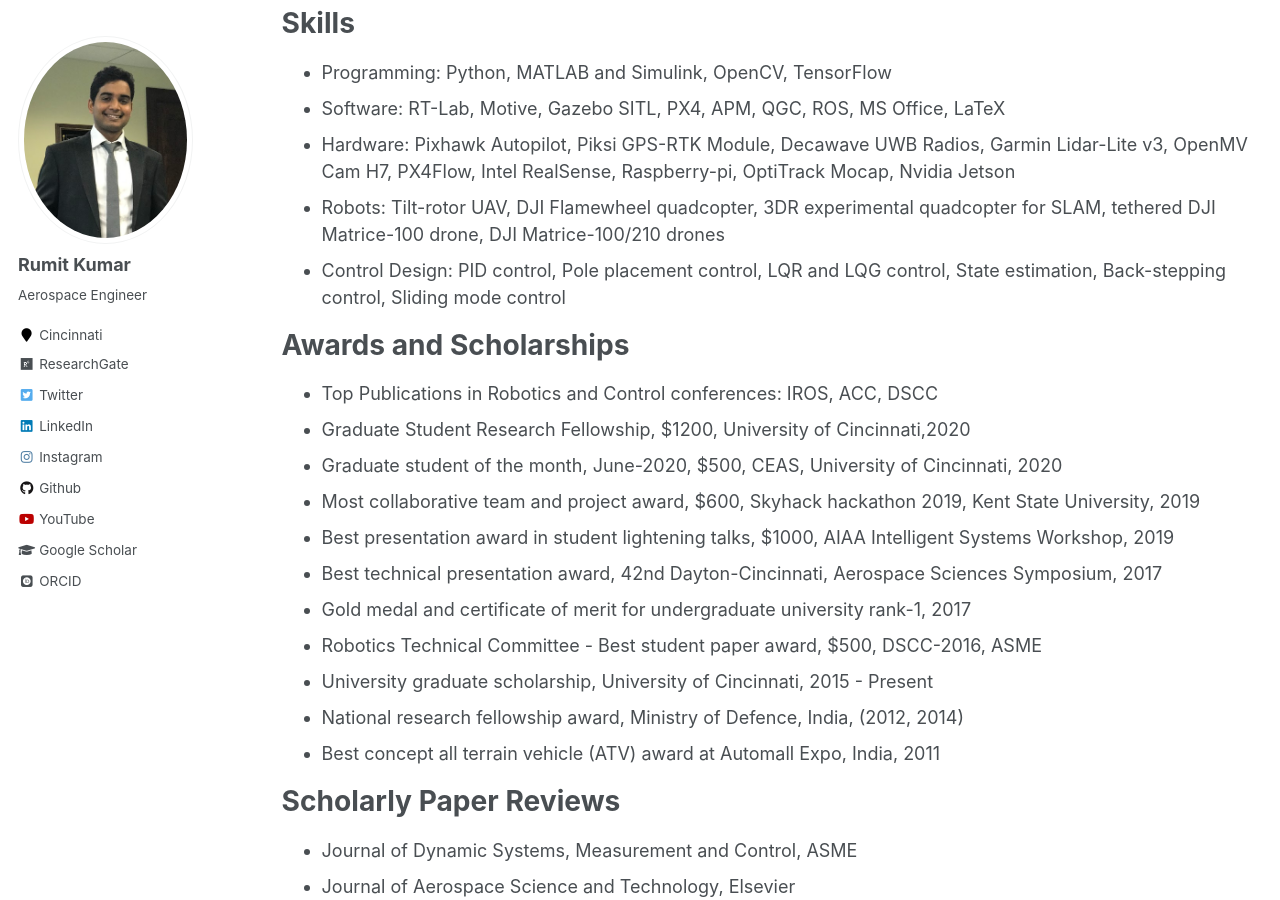
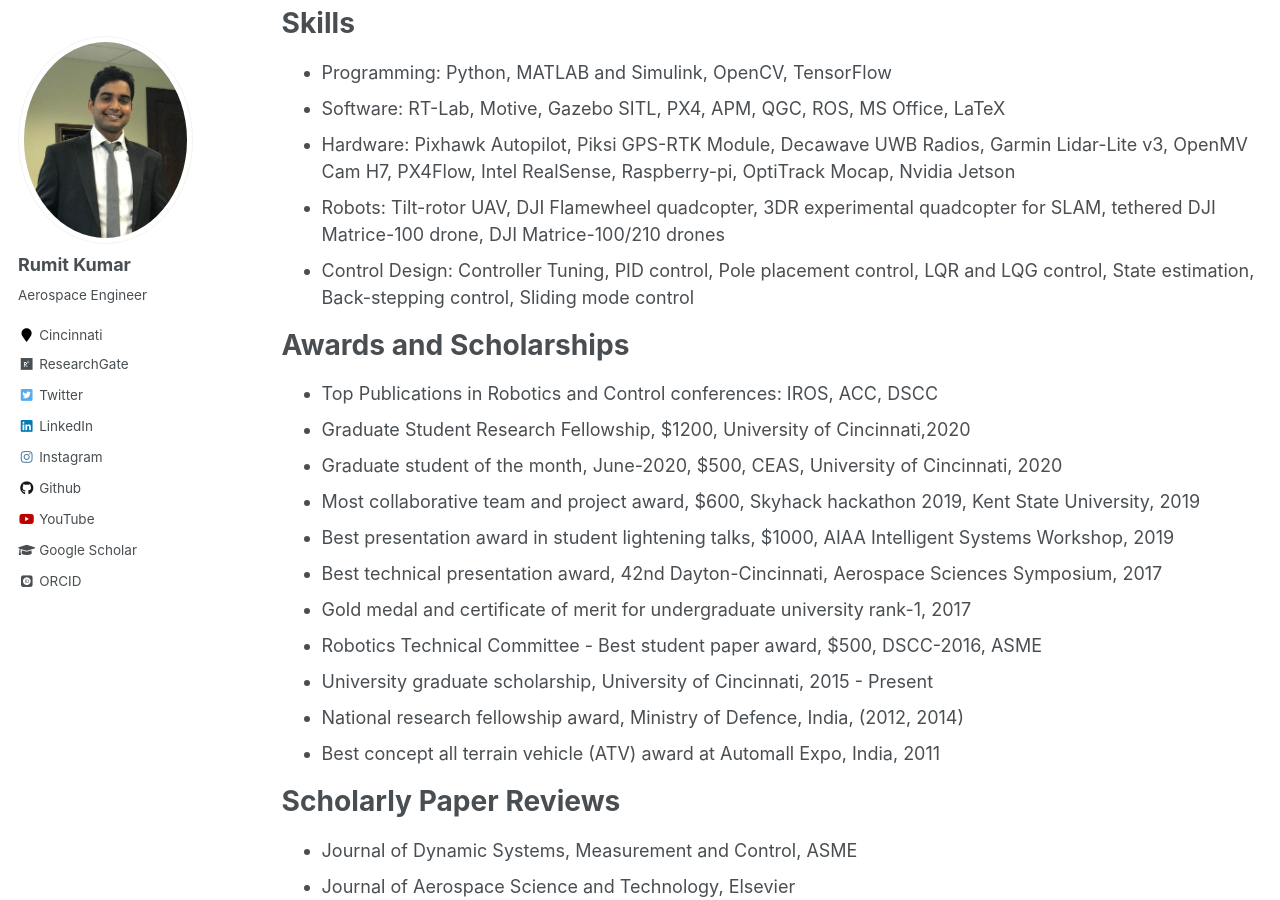
Before and after one commit to kumarrt/kumarrt.github.io, a Jekyll site: the page built from _pages/cv.md, in a window 1280 px wide and 900 px high, scrolled down 1175 px. Built offline with Jekyll 4.4.1, drawn with Linux system fonts in a browser that asks for light colours; some web fonts are replaced.

Commit message:
Update cv.md

```diff
--- a/_pages/cv.md
+++ b/_pages/cv.md
@@ -46,7 +46,7 @@ Skills
 * Software: RT-Lab, Motive, Gazebo SITL, PX4, APM, QGC, ROS,  MS Office,  LaTeX
 * Hardware: Pixhawk Autopilot, Piksi GPS-RTK Module, Decawave UWB Radios, Garmin Lidar-Lite v3, OpenMV Cam H7, PX4Flow, Intel RealSense, Raspberry-pi, OptiTrack Mocap,  Nvidia Jetson
 * Robots: Tilt-rotor UAV, DJI Flamewheel quadcopter, 3DR experimental quadcopter for SLAM, tethered DJI Matrice-100 drone,  DJI Matrice-100/210 drones
-* Control Design: PID control, Pole placement control,  LQR and LQG control, State estimation,  Back-stepping control, Sliding mode control
+* Control Design: Controller Tuning, PID control, Pole placement control,  LQR and LQG control, State estimation,  Back-stepping control, Sliding mode control
 
 
 Awards and Scholarships
```
